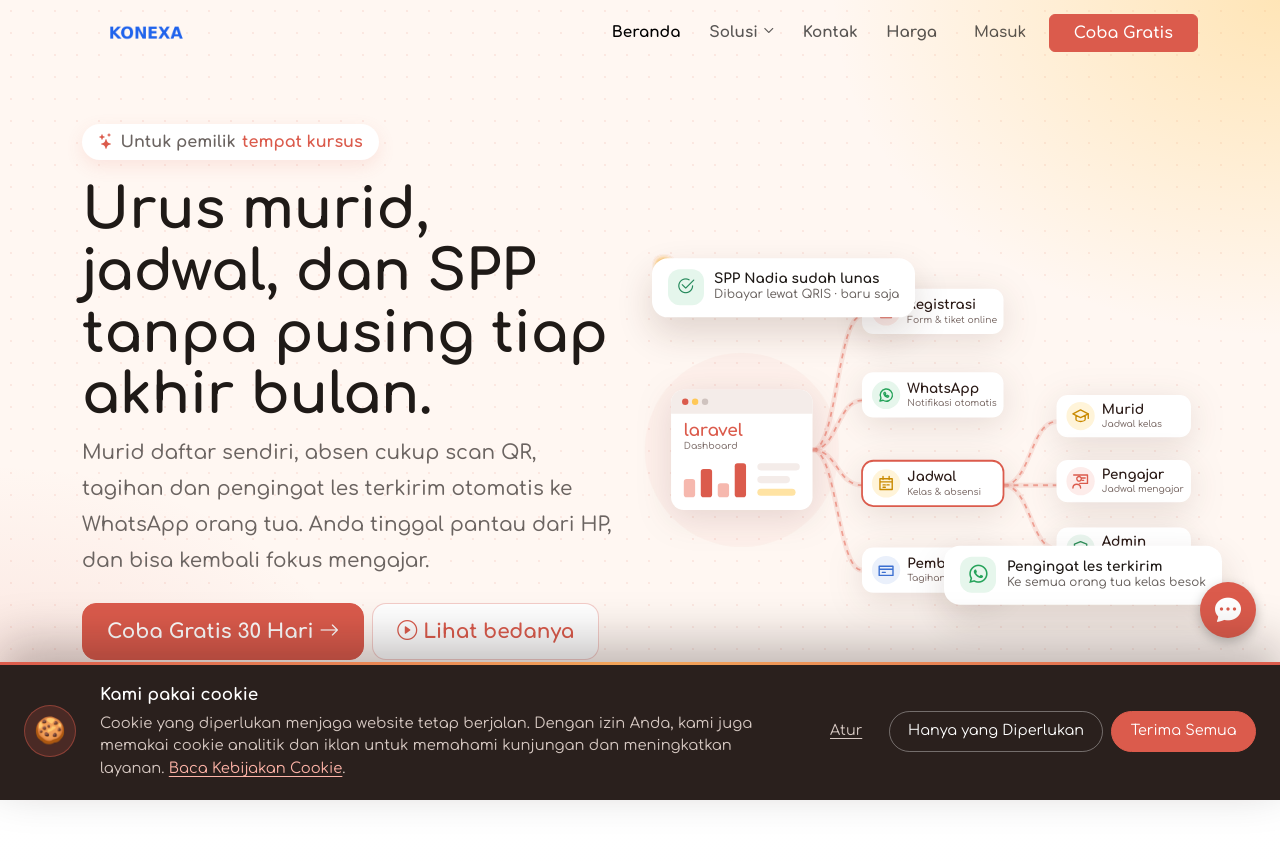
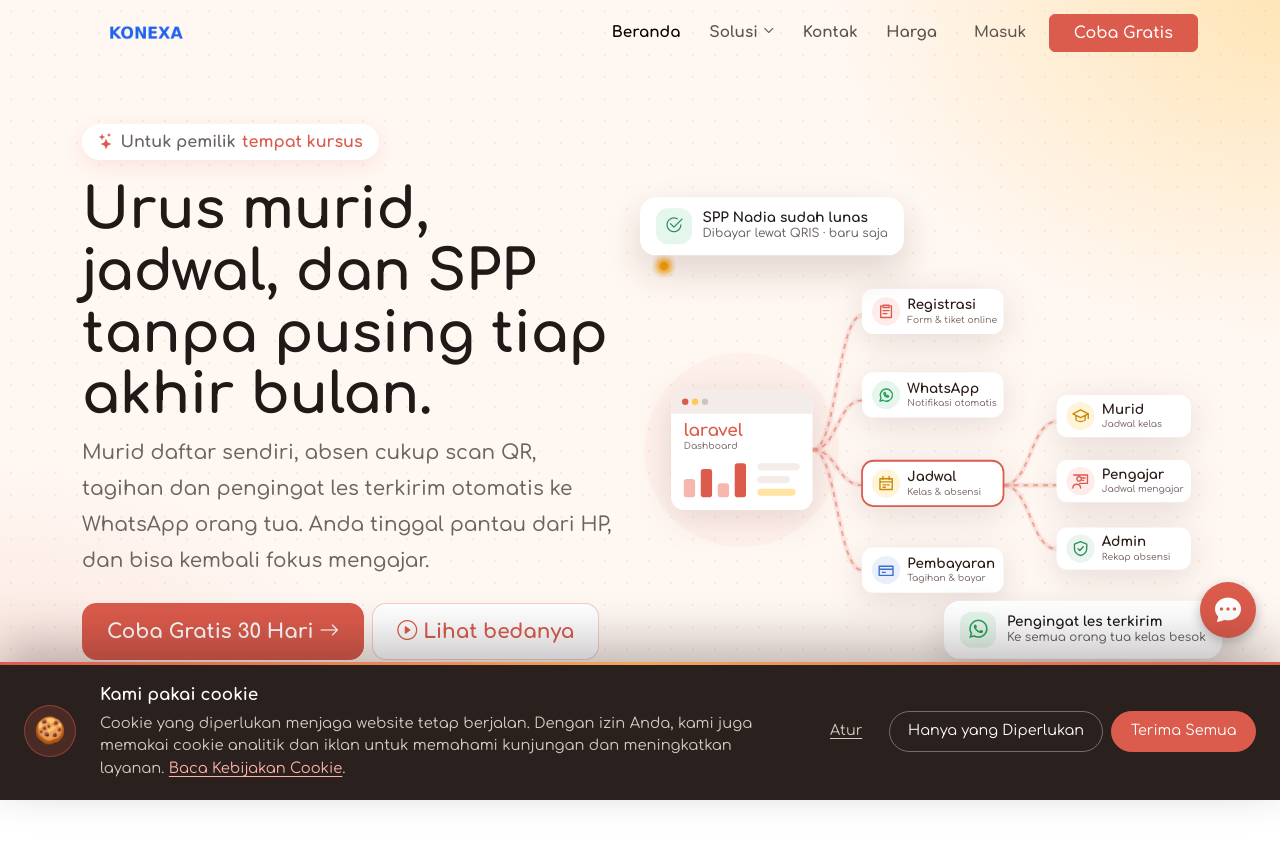
Before and after one commit to platSatu/konexa, a Laravel app: page / in a window 1280 px wide. Shown: the top 861 px of the page. Run offline with Laravel 12, Linux system fonts and the light colour scheme; some libraries are stand-ins or nearby versions.

Commit message:
Beranda: section keluhan, alur bernomor, kartu section lebih hidup, kartu hero tidak menumpuk

```diff
--- a/public/css/frontend.css
+++ b/public/css/frontend.css
@@ -2431,7 +2431,8 @@ a.contact-channel:hover {
  * (frontend/partials/hero.blade.php). Contoh kabar yang diterima pemilik
  * kursus -- SPP lunas, pengingat terkirim. Disembunyikan di layar kecil.
  * ===================================================================== */
-.hero-light .hero-visual { position: relative; }
+/* Ruang kosong di atas & bawah ilustrasi untuk kartu melayang, supaya tidak menutupi kartu alur. */
+.hero-light .hero-visual { position: relative; padding-top: 4.25rem; padding-bottom: 4.25rem; }
 
 .hero-moment {
     position: absolute;
@@ -2461,13 +2462,14 @@ a.contact-channel:hover {
     font-size: 1.15rem;
 }
 
-.hero-moment--paid { left: 2%; top: -2%; }
+.hero-moment--paid { left: 0; top: 0; }
 .hero-moment--paid .hero-moment-icon { background: #e5f6ec; color: #23885a; }
-.hero-moment--reminder { right: 0; bottom: -4%; animation-delay: -3s; }
+.hero-moment--reminder { right: 0; bottom: 0; animation-delay: -3s; }
 .hero-moment--reminder .hero-moment-icon { background: #e6f6ec; color: #25a35a; }
 
 @media (max-width: 991.98px) {
     .hero-moment { display: none; }
+    .hero-light .hero-visual { padding-top: 0; padding-bottom: 0; }
 }
 
 
```
